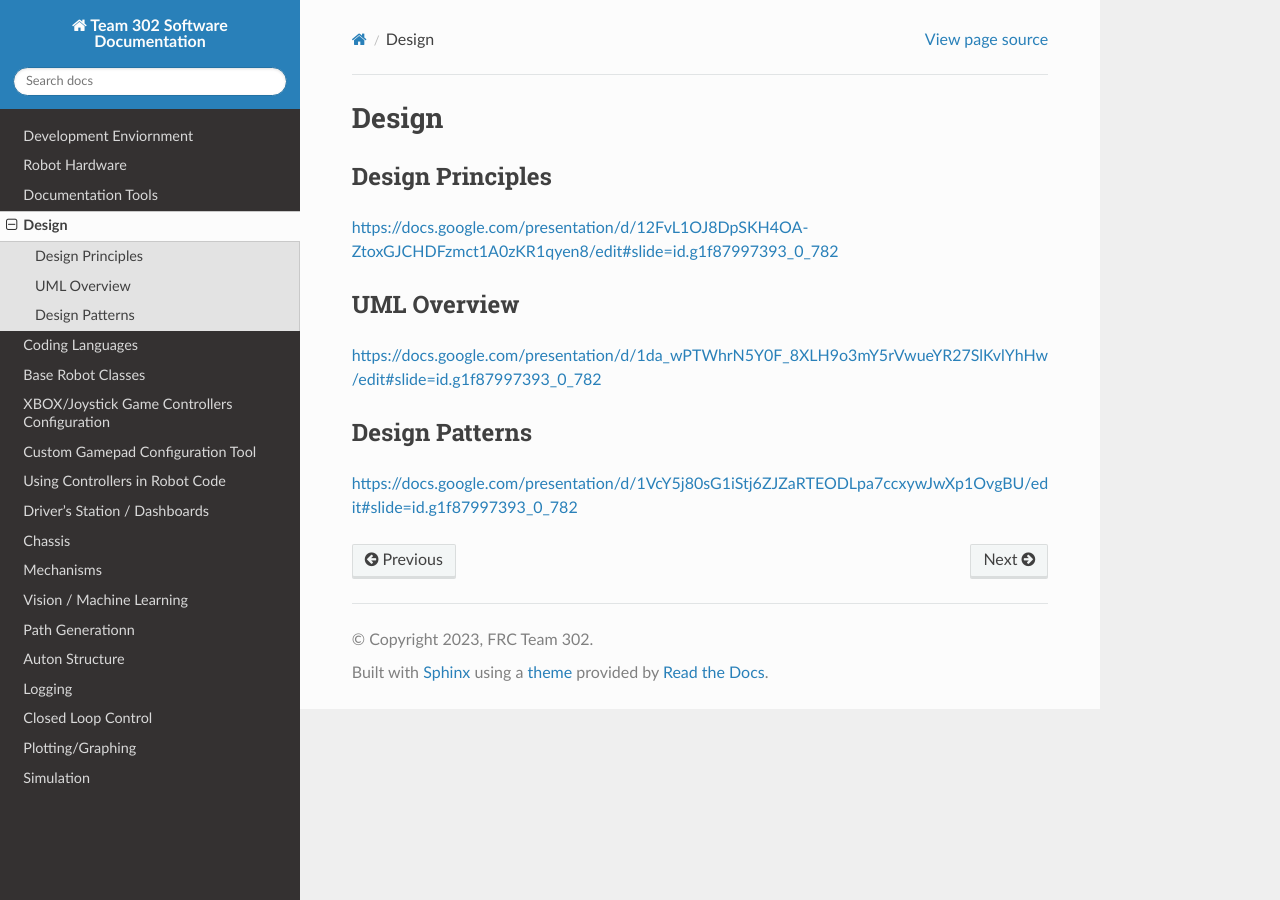
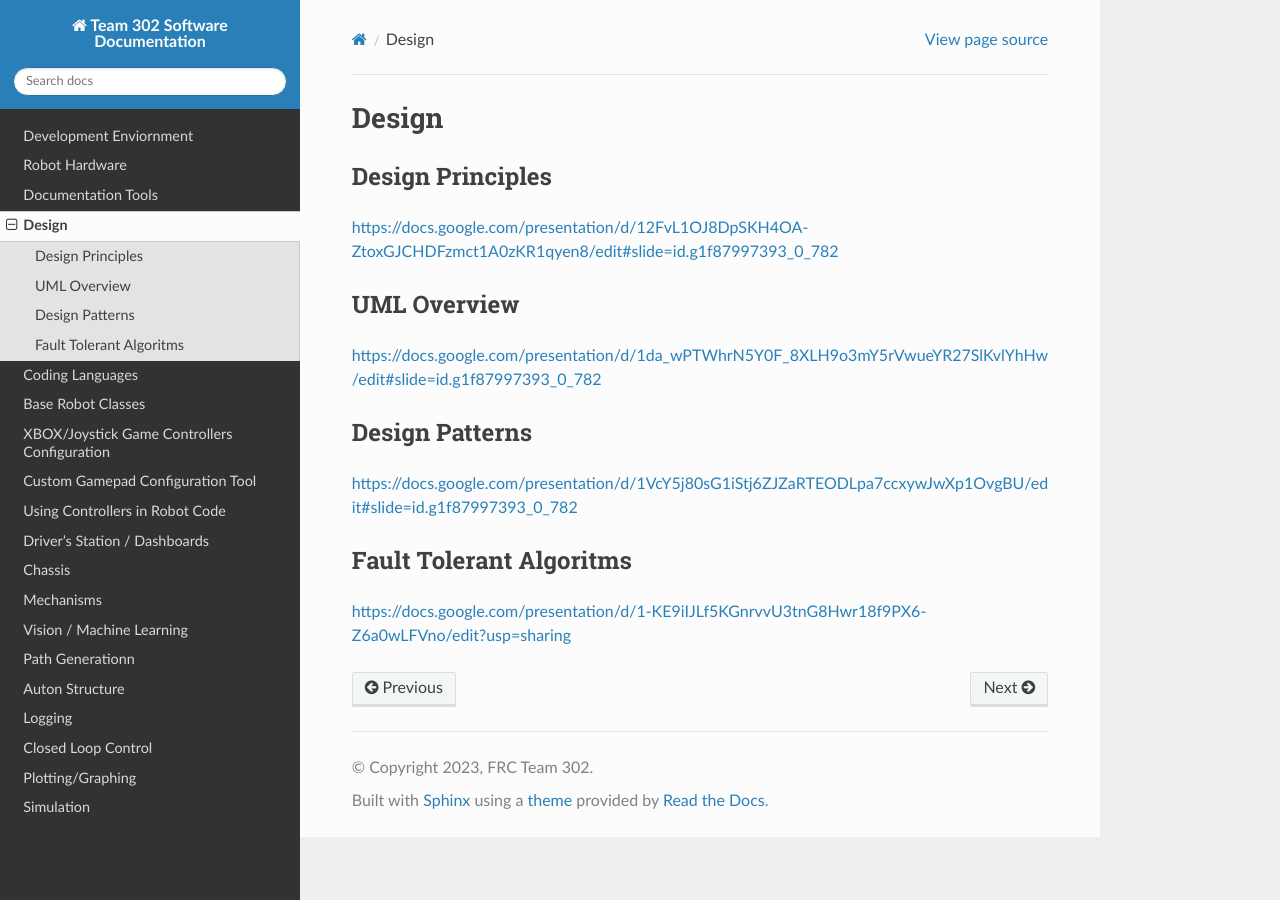
Before and after one commit to Team302/Team302Doco, a Sphinx documentation site: the page built from docs/design.rst, in a window 1280 px wide. Built offline with Sphinx 7.4.7 and the Read the Docs theme 3.1.0, drawn with Linux system fonts in a browser that asks for light colours.

Commit message:
Update design.rst

```diff
--- a/docs/design.rst
+++ b/docs/design.rst
@@ -20,3 +20,8 @@ https://docs.google.com/presentation/d/1da_wPTWhrN5Y0F_8XLH9o3mY5rVwueYR27SlKvlY
 Design Patterns
 =======================
 https://docs.google.com/presentation/d/1VcY5j80sG1iStj6ZJZaRTEODLpa7ccxywJwXp1OvgBU/edit#slide=id.g1f87997393_0_782
+
+
+Fault Tolerant Algoritms
+=======================
+https://docs.google.com/presentation/d/1-KE9iIJLf5KGnrvvU3tnG8Hwr18f9PX6-Z6a0wLFVno/edit?usp=sharing
```
